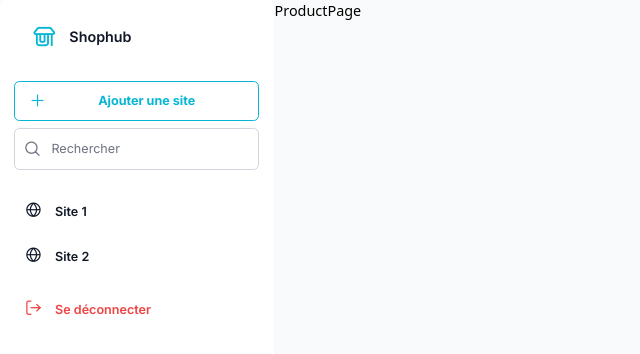
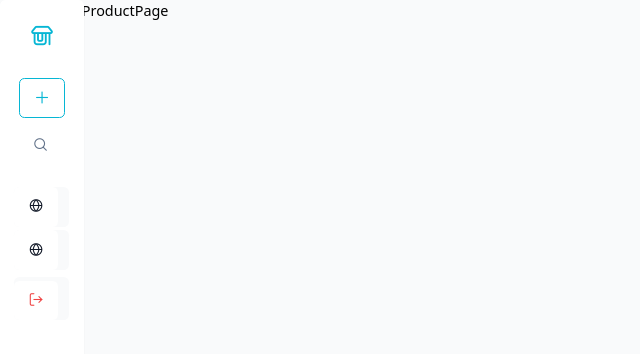
Before and after one commit to NyAndriaX/shopHub, a Next.js app: page /pages/product in a window 1280 px wide. Shown: the top 354 px of the page, without its empty margins (0-640 px from the left). Built offline with nearby package versions, Linux system fonts and the light colour scheme; a web font is replaced by a local one.

Commit message:
fit hovered in navbar

```diff
--- a/src/app/components/Logo.tsx
+++ b/src/app/components/Logo.tsx
@@ -1,11 +1,21 @@
 import React from 'react';
 import { Button } from 'primereact/button';
 
-export const Logo: React.FC = () => {
+interface LogoProps {
+    isHovered: boolean;
+}
+
+export const Logo: React.FC<LogoProps> = ({ isHovered }) => {
     return (
-        <Button text className="flex flex-row gap-4 items-end w-full">
+        <Button
+            size="small"
+            text
+            className="flex flex-row gap-4 items-end w-full"
+        >
             <span className="pi pi-shop text-2xl" />
-            <p className="text-gray-900 font-semibold">Shophub</p>
+            {isHovered && (
+                <p className="text-gray-900 font-semibold">Shophub</p>
+            )}
         </Button>
     );
 };
--- a/src/app/components/NavItem.tsx
+++ b/src/app/components/NavItem.tsx
@@ -4,15 +4,27 @@ import { Button } from 'primereact/button';
 
 interface NavItemProps {
     item: MenuItem;
+    isHovered: boolean;
 }
 
-export const NavItem: React.FC<NavItemProps> = ({ item }) => {
+export const NavItem: React.FC<NavItemProps> = ({ item, isHovered }) => {
+    if (!isHovered) {
+        return (
+            <Button
+                size="small"
+                severity="secondary"
+                text
+                icon={item.icon}
+                className={`text-gray-900 bg-white ${item.className}`}
+            />
+        );
+    }
     return (
         <Button
             size="small"
             severity="secondary"
             text
-            className={`flex flex-row gap-4 w-full items-start text-gray-900 p-3 bg-white hover:bg-gray-100 rounded-md ${item.className}`}
+            className={`flex flex-row gap-4 w-full items-center text-gray-900 bg-white hover:bg-gray-100 rounded-md ${item.className}`}
         >
             <span
                 className={`navitem-${item.id} ${item.icon}`}
--- a/src/app/components/Navbar.tsx
+++ b/src/app/components/Navbar.tsx
@@ -1,4 +1,4 @@
-import React from 'react';
+import React, { useState } from 'react';
 import { Logo } from './Logo';
 import { NavItem } from './NavItem';
 import { MenuItem } from 'primereact/menuitem';
@@ -11,20 +11,21 @@ import { Button } from 'primereact/button';
 
 export const Navbar: React.FC = () => {
     // const router = useRouter();
+    const [isHovered, setIsHovered] = useState<boolean>(false);
 
     const items: MenuItem[] = [
         {
             id: '01',
             label: 'Site 1',
             icon: 'pi pi-globe',
-            template: (item) => <NavItem item={item} />,
+            template: (item) => <NavItem isHovered={isHovered} item={item} />,
             command: () => {},
         },
         {
             id: '02',
             label: 'Site 2',
             icon: 'pi pi-globe',
-            template: (item) => <NavItem item={item} />,
+            template: (item) => <NavItem isHovered={isHovered} item={item} />,
             command: () => {},
         },
         {
@@ -32,25 +33,39 @@ export const Navbar: React.FC = () => {
             label: 'Se déconnecter',
             icon: 'pi pi-sign-out',
             className: 'text-red-500 mt-1',
-            template: (item) => <NavItem item={item} />,
+            template: (item) => <NavItem isHovered={isHovered} item={item} />,
             command: () => {},
         },
     ];
 
     return (
-        <div style={{ width: '23rem' }} className="relative rounded-md">
         <div
-                className={`flex flex-col fixed h-full gap-6 w-fit min-w-72 p-4 bg-white shadow-sm rounded-md z-50 items-center`}
+            style={{ width: isHovered ? '23rem' : '5rem' }}
+            onMouseEnter={() => setIsHovered(true)}
+            onMouseLeave={() => setIsHovered(false)}
+            className="relative rounded-md"
         >
-                <Logo />
+            <div
+                className={`flex flex-col fixed h-full gap-6 w-fit ${isHovered && 'min-w-72'} p-4 bg-white shadow-sm rounded-md z-50 items-center`}
+            >
+                <Logo isHovered={isHovered} />
+
                 <div className="flex flex-col gap-2 items-start">
                     <Button
                         size="small"
                         icon="pi pi-plus"
-                        label="Ajouter une site"
+                        label={isHovered ? 'Ajouter une site' : undefined}
                         outlined
                         className="w-full"
                     />
+                    {!isHovered ? (
+                        <Button
+                            size="small"
+                            severity="secondary"
+                            icon="pi pi-search"
+                            text
+                        />
+                    ) : (
                         <IconField iconPosition="left">
                             <InputIcon className="pi pi-search " />
                             <InputText
@@ -59,6 +74,7 @@ export const Navbar: React.FC = () => {
                                 style={{ paddingLeft: '2.5rem' }}
                             />
                         </IconField>
+                    )}
                 </div>
                 <PanelMenu model={items} className={`flex flex-col w-full`} />
             </div>
```
Also changed, not shown: src/app/config/stripe.ts (added). Lines whose indentation alone changed are shown as unchanged.
